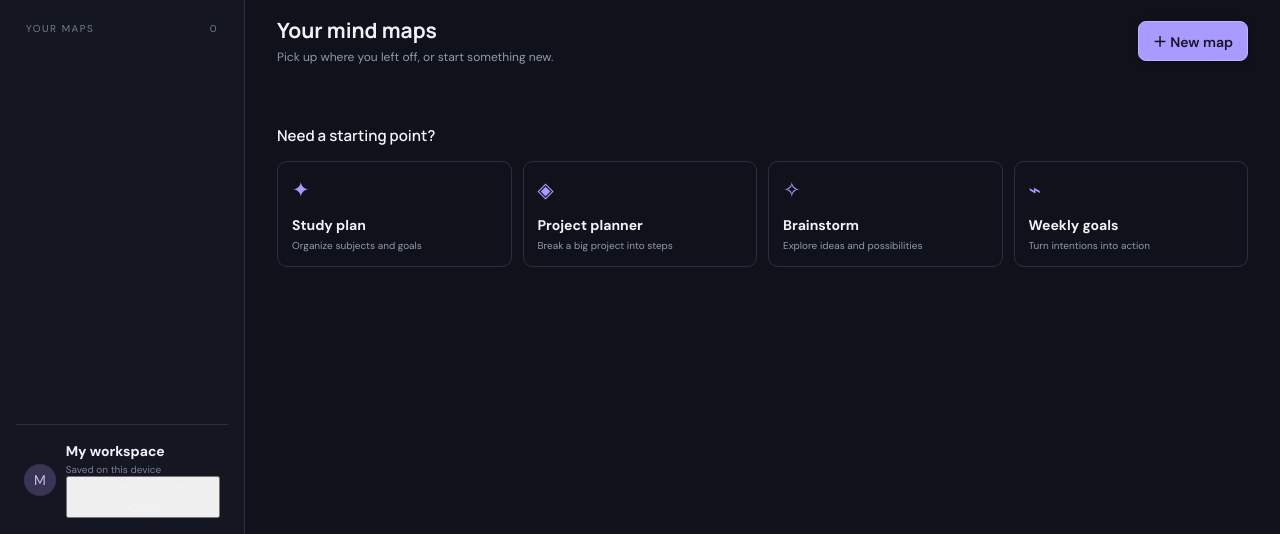
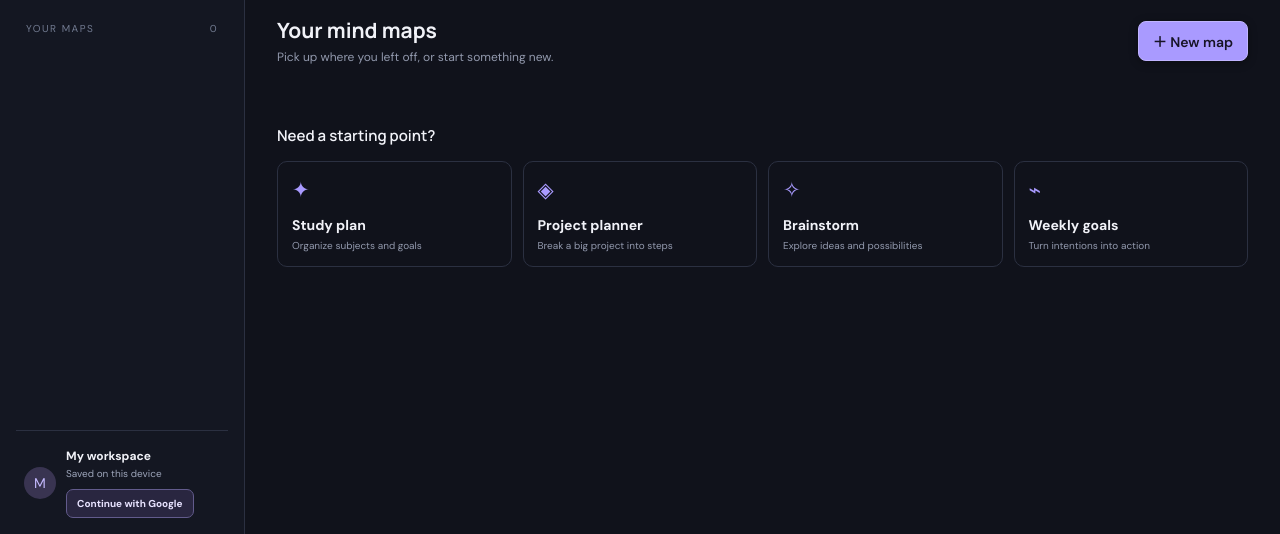
Before and after one commit to kinjal-devs/memory, a plain HTML site: page index.html in a window 1280 px wide. Shown: the part 266-800 px from the top of the page. Drawn offline with Linux system fonts and the light colour scheme; a script that the page names is missing.

Commit message:
Style optional Google account controls

```diff
--- a/style.css
+++ b/style.css
@@ -129,3 +129,12 @@
 #importDialog .dialog-actions{align-items:center;flex-wrap:wrap}
 #importDialog #pdfChooseBtn,
 #importDialog #importTextBtn{min-height:43px;display:inline-flex;align-items:center;justify-content:center;box-sizing:border-box}
+
+
+/* Optional Google account and cloud-sync controls */
+.account-info{min-width:0;flex:1}
+.account-info strong{display:block;max-width:165px;overflow:hidden;text-overflow:ellipsis;white-space:nowrap;font-size:12px}
+.account-info small{display:block;max-width:165px;overflow:hidden;text-overflow:ellipsis;white-space:nowrap;letter-spacing:0;font-size:10px;margin-top:3px;color:#9da5ba}
+.account-btn{display:inline-flex;align-items:center;justify-content:center;margin-top:9px;padding:7px 10px;border:1px solid #625b8c;border-radius:7px;background:#292640;color:#e8e3ff;font-size:10px;font-weight:700}
+.account-btn:active{background:#b7aaff;color:#171426}
+.account-btn[hidden]{display:none}
```
